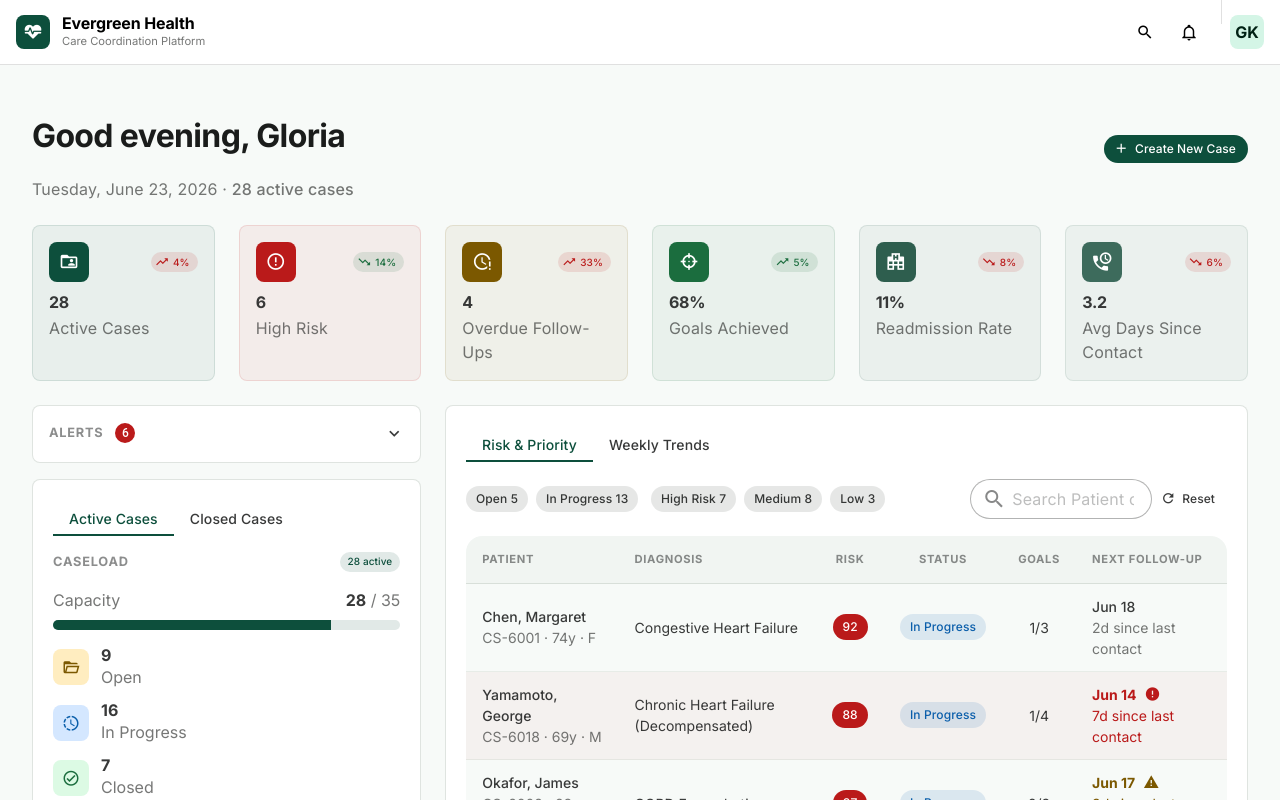
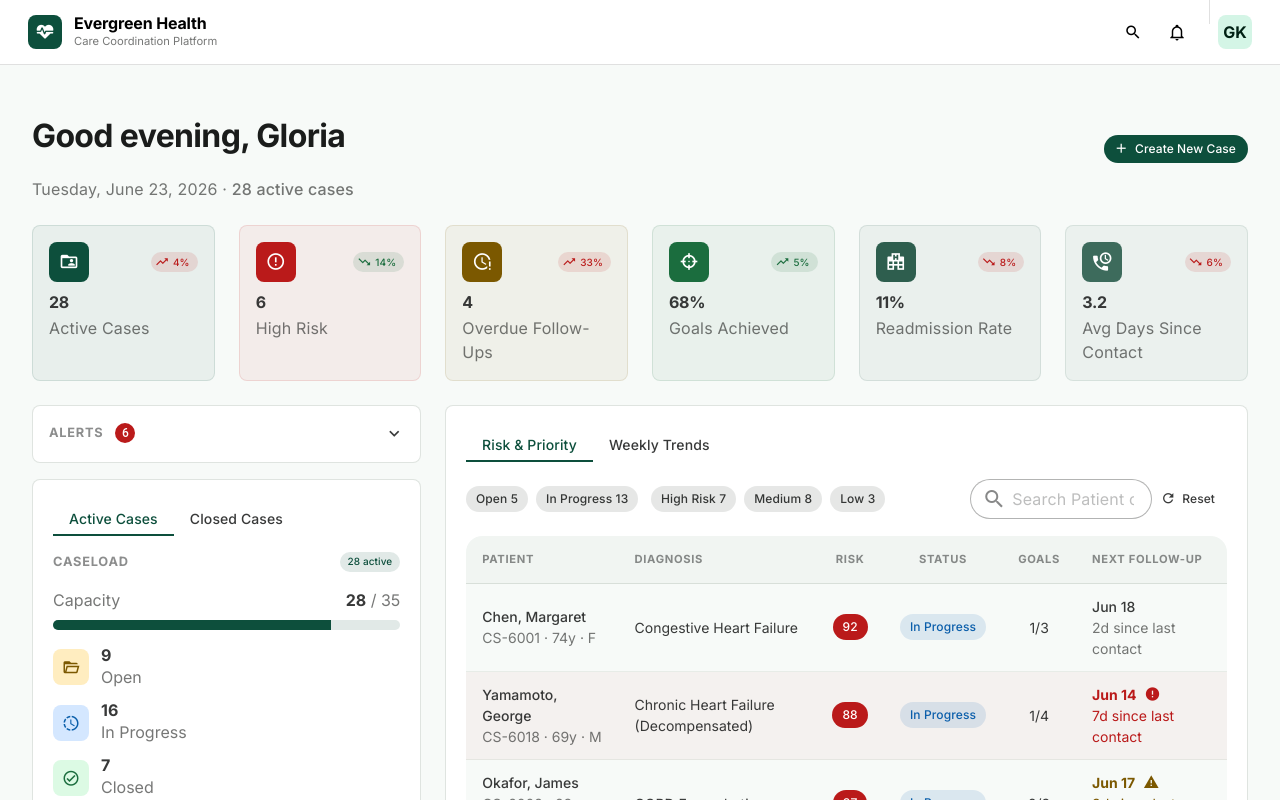
Before and after one commit to glo-kim/my-capstone-dashboard, a Vue app: page / in a window 1280 px wide. Shown: the top 800 px of the page. Built offline with nearby package versions, Linux system fonts and the light colour scheme.

Commit message:
Increase left margin and right marginm so that logo and avatar in AppBar align with dashboard content padding.

```diff
--- a/src/App.vue
+++ b/src/App.vue
@@ -2,7 +2,7 @@
   <v-app>
     <v-app-bar flat color="white" class="app-bar-md3" border="b">
       <template #prepend>
-        <div class="d-flex align-center ml-3">
+        <div class="d-flex align-center ml-6">
           <v-avatar color="primary" size="34" rounded="lg" class="mr-3">
             <v-icon icon="mdi-heart-pulse" size="20" color="on-primary" />
           </v-avatar>
@@ -20,7 +20,7 @@
         <v-btn icon="mdi-magnify" variant="text" size="small" class="mr-1" />
         <v-btn icon="mdi-bell-outline" variant="text" size="small" class="mr-1" />
         <v-divider vertical class="mx-2" length="24" />
-        <v-avatar color="primary-container" size="34" class="mr-3" rounded="lg">
+        <v-avatar color="primary-container" size="34" class="mr-6" rounded="lg">
           <span class="text-caption font-weight-bold" style="color: rgb(var(--v-theme-on-primary-container))">GK</span>
         </v-avatar>
       </template>
```
